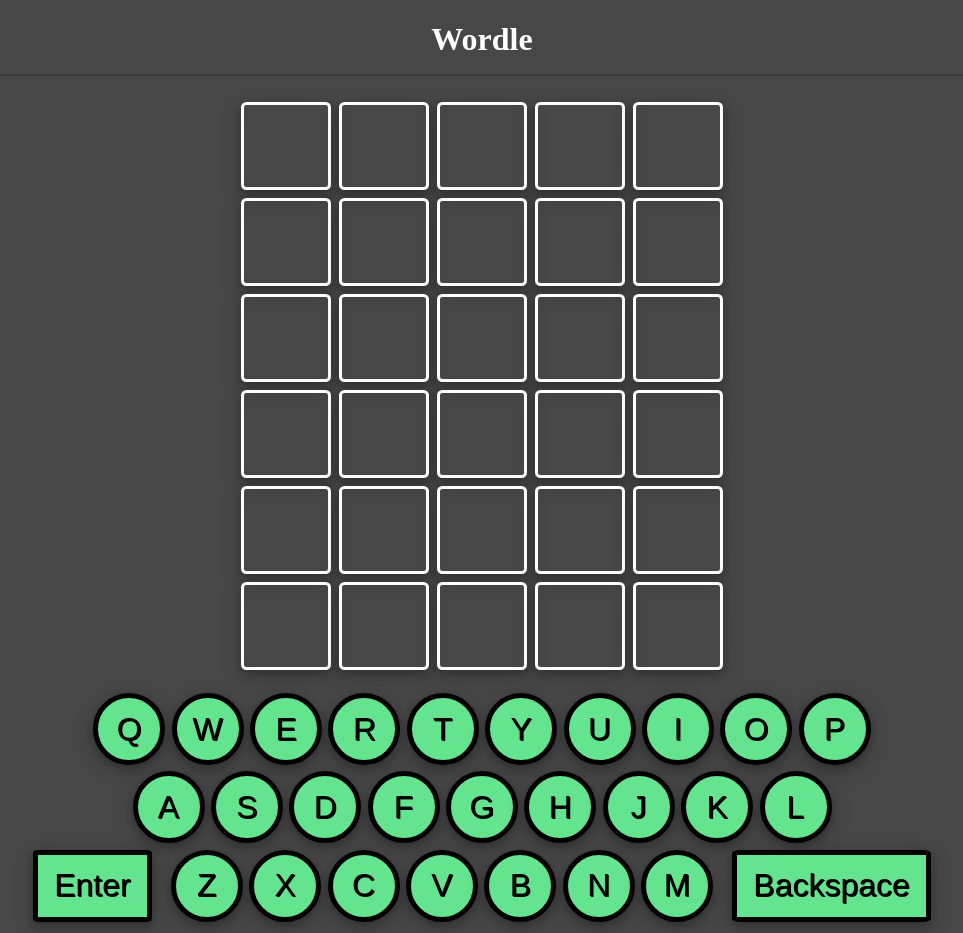
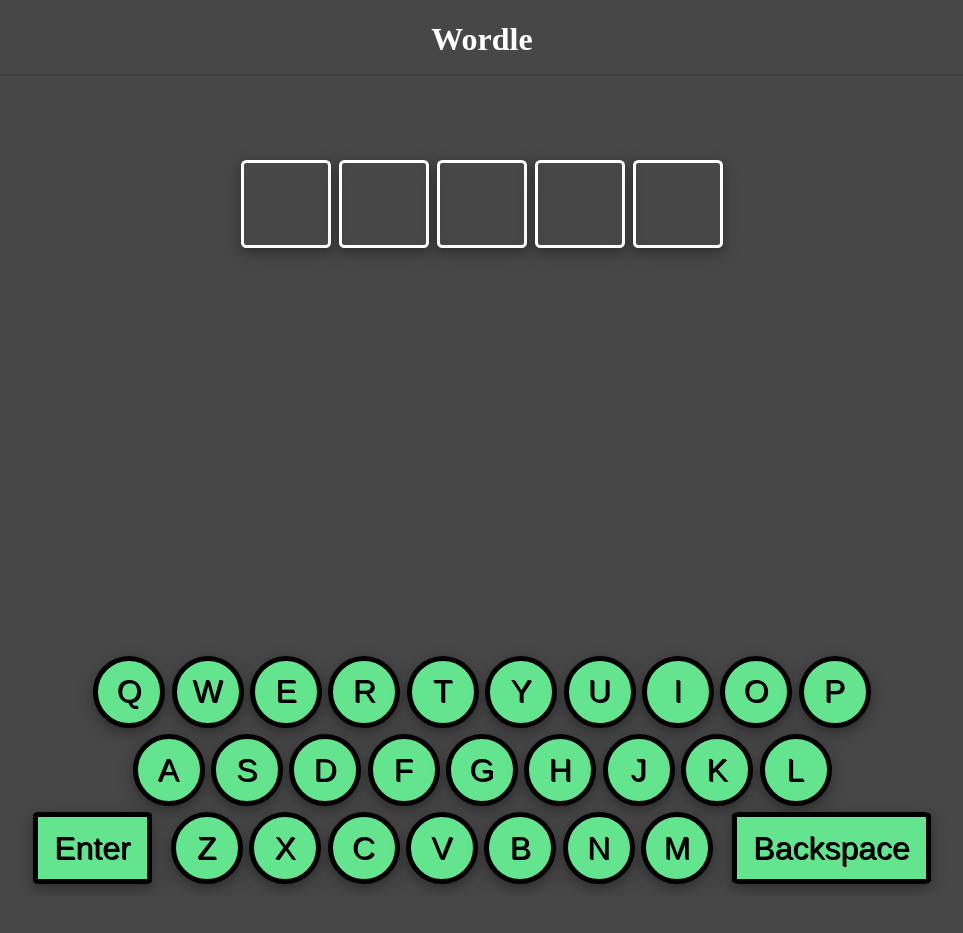
Before and after one commit to nilsishome/SJPI24, a React (Vite) app in the folder Wordle/: page / in a window 1280 px wide. Shown: the whole page, without its empty margins (158-1121 px from the left). After the commit the page ends 896 px from the top, so only its background shows below. Built offline with nearby package versions, Linux system fonts and the light colour scheme.

Commit message:
Remake the game to only one 'input field'

```diff
--- a/Wordle/components/GameInput.tsx
+++ b/Wordle/components/GameInput.tsx
@@ -1,31 +1,21 @@
-import React, { JSX, useState, useEffect } from "react";
+import React, { JSX } from "react";
 
 type Props = {
-  letterBoxes: string[];
-  currentLetters: string[][];
+  currentLetters: string[];
 };
 
-const GameInput: React.FC<Props> = ({
-  letterBoxes,
-  currentLetters,
-}): JSX.Element => {
+const GameInput: React.FC<Props> = ({ currentLetters }): JSX.Element => {
   return (
     <div>
       {currentLetters.map(
-        (_, guessIndex: number): JSX.Element => (
-          <div key={guessIndex}>
-            {letterBoxes.map(
-              (_, letterIndex: number): JSX.Element => (
-                <input
-                  key={letterIndex}
-                  className="letterBoxes"
-                  type="text"
-                  value={currentLetters[guessIndex][letterIndex]}
-                  readOnly
-                />
-              )
-            )}
-          </div>
+        (_, index: number): JSX.Element => (
+          <input
+            key={index}
+            className="letterBoxes"
+            type="text"
+            value={currentLetters[index]}
+            readOnly
+          />
         )
       )}
     </div>
--- a/Wordle/components/inputActions.ts
+++ b/Wordle/components/inputActions.ts
@@ -1,27 +1,15 @@
-function onType(
-  emptyIndex: number,
-  newLetters: string[][],
-  currentGuessIndex: number,
-  userInput: string
-) {
-  if (emptyIndex !== -1) {
-    newLetters[currentGuessIndex][emptyIndex] = userInput.toLowerCase();
-  } else {
-    newLetters[currentGuessIndex][emptyIndex] = "";
-  }
+function onType(emptyIndex: number, newLetters: string[], userInput: string) {
+  if (emptyIndex !== -1) newLetters[emptyIndex] = userInput.toUpperCase();
+  else newLetters[emptyIndex] = "";
 }
 
-function onDelete(
-  emptyIndex: number,
-  newLetters: string[][],
-  currentGuessIndex: number
-) {
-  if (emptyIndex === -1) {
-    newLetters[currentGuessIndex][newLetters[currentGuessIndex].length - 1] =
-      "";
-  } else {
-    newLetters[currentGuessIndex][emptyIndex - 1] = "";
-  }
+function onDelete(emptyIndex: number, newLetters: string[]) {
+  if (emptyIndex === -1) newLetters[newLetters.length - 1] = "";
+  else newLetters[emptyIndex - 1] = "";
 }
 
-export { onType, onDelete };
+function onEnter(emptyIndex: number, newLetters: string[]) {
+  if (emptyIndex === -1) newLetters.fill("");
+}
+
+export { onType, onDelete, onEnter };
--- a/Wordle/src/App.tsx
+++ b/Wordle/src/App.tsx
@@ -1,7 +1,7 @@
 import React, { JSX, useState, useEffect } from "react";
 import GameBoard from "../components/GameBoard";
 import GameInput from "../components/GameInput";
-import { onType, onDelete } from "../components/inputActions";
+import { onType, onDelete, onEnter } from "../components/inputActions";
 
 /*
  *  The plan is to create a Wordle app; using React, TypeScript, server-side
@@ -15,65 +15,56 @@
  *  The high-score page will be server-side rendered, either by Pug or EJS.
  *
  *  Step 1: is to create the game itself!
- *    1a. Implement functionality and GUI
+ *    1a. Implement functionality and most of the GUI
  *    1b. Import the real word-library to our backend
  *    1c.
- *  Step 2: is to create the backend with the game- and API functionality
  */
 
 const App: React.FC = (): JSX.Element => {
-  const letterBoxes: string[] = Array(5).fill("");
-  const [currentLetters, setCurrentLetters] = useState<string[][]>(
-    Array(6).fill(letterBoxes)
+  const [currentLetters, setCurrentLetters] = useState<string[]>(
+    Array(5).fill("")
   );
-  const [currentGuessIndex, setCurrentGuessIndex] = useState<number>(0);
   const [gameOver, setGameOver] = useState<boolean>(false);
 
   const handleUserInput = (userInput: string): void => {
-    const newLetters: string[][] = currentLetters.map((row: string[]) => [
-      ...row,
-    ]);
-    const emptyIndex: number = newLetters[currentGuessIndex].indexOf("");
+    const newLetters: string[] = [...currentLetters];
+    const emptyIndex: number = newLetters.indexOf("");
 
     if (!gameOver) {
       if (userInput.match(/^[A-Za-z]$/)) {
-        onType(emptyIndex, newLetters, currentGuessIndex, userInput);
+        onType(emptyIndex, newLetters, userInput);
         setCurrentLetters(newLetters);
       } else if (userInput === "Backspace") {
-        onDelete(emptyIndex, newLetters, currentGuessIndex);
+        onDelete(emptyIndex, newLetters);
         setCurrentLetters(newLetters);
       } else if (userInput === "Enter") {
-        if (currentGuessIndex < currentLetters.length - 1) {
-          if (emptyIndex === -1) setCurrentGuessIndex(currentGuessIndex + 1);
-        } else setGameOver(true);
+        onEnter(emptyIndex, newLetters);
+        setCurrentLetters(newLetters);
       }
     }
   };
 
   const handleOnClick = (event: React.MouseEvent<HTMLButtonElement>): void => {
     const letter = event.currentTarget.textContent;
-    if (letter) {
-      handleUserInput(letter);
-    }
+    if (letter) handleUserInput(letter);
   };
 
   useEffect(() => {
-    const handleKeyUp = (event: KeyboardEvent): void => {
+    const handleKeyUp = (event: KeyboardEvent): void =>
       handleUserInput(event.key);
-    };
 
     window.addEventListener("keyup", handleKeyUp);
 
     return () => {
       window.removeEventListener("keyup", handleKeyUp);
     };
-  }, [currentLetters, currentGuessIndex, gameOver]);
+  }, [currentLetters, gameOver]);
 
   return (
     <main className="App">
       <h1 id="title">Wordle</h1>
       <section id="boardWrapper">
-        <GameInput letterBoxes={letterBoxes} currentLetters={currentLetters} />
+        <GameInput currentLetters={currentLetters} />
       </section>
       <section id="keyWrapper">
         <GameBoard onClick={handleOnClick} />
--- a/Wordle/src/index.css
+++ b/Wordle/src/index.css
@@ -14,8 +14,12 @@
   justify-content: center;
 }
 
+#boardWrapper {
+  margin-top: 5rem;
+}
+
 #keyWrapper {
-  margin-top: 1rem;
+  margin-top: 25rem;
   flex-direction: column;
   align-items: center;
 }
@@ -56,7 +60,7 @@
   cursor: pointer;
 }
 
-#ID30, #ID38 { /* These two selectors are the 'ENTER' and 'DELETE' button! */
+#ID30, #ID38 { /* These two selectors are the 'Enter' and 'Backspace' button! */
   width: auto;
   padding: 0 1rem;
   margin: 0 1rem 0 1rem;
```
